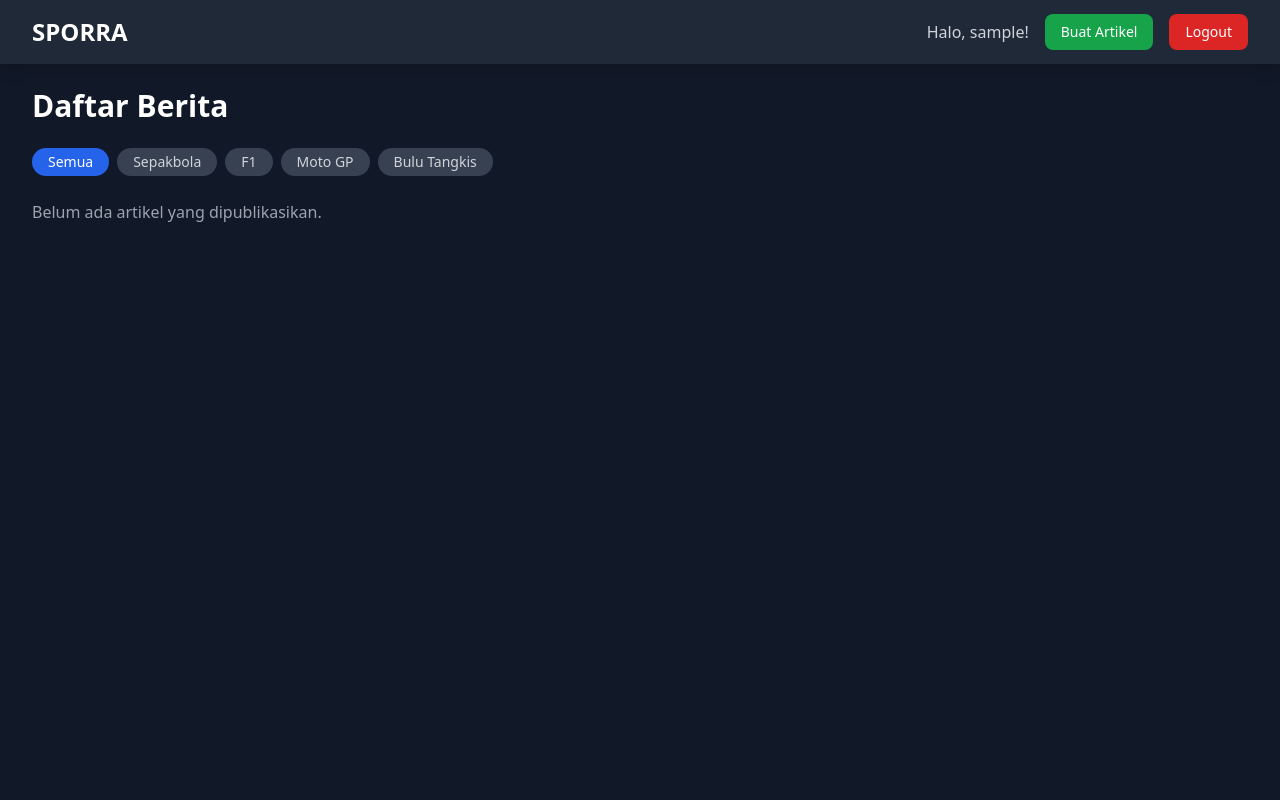
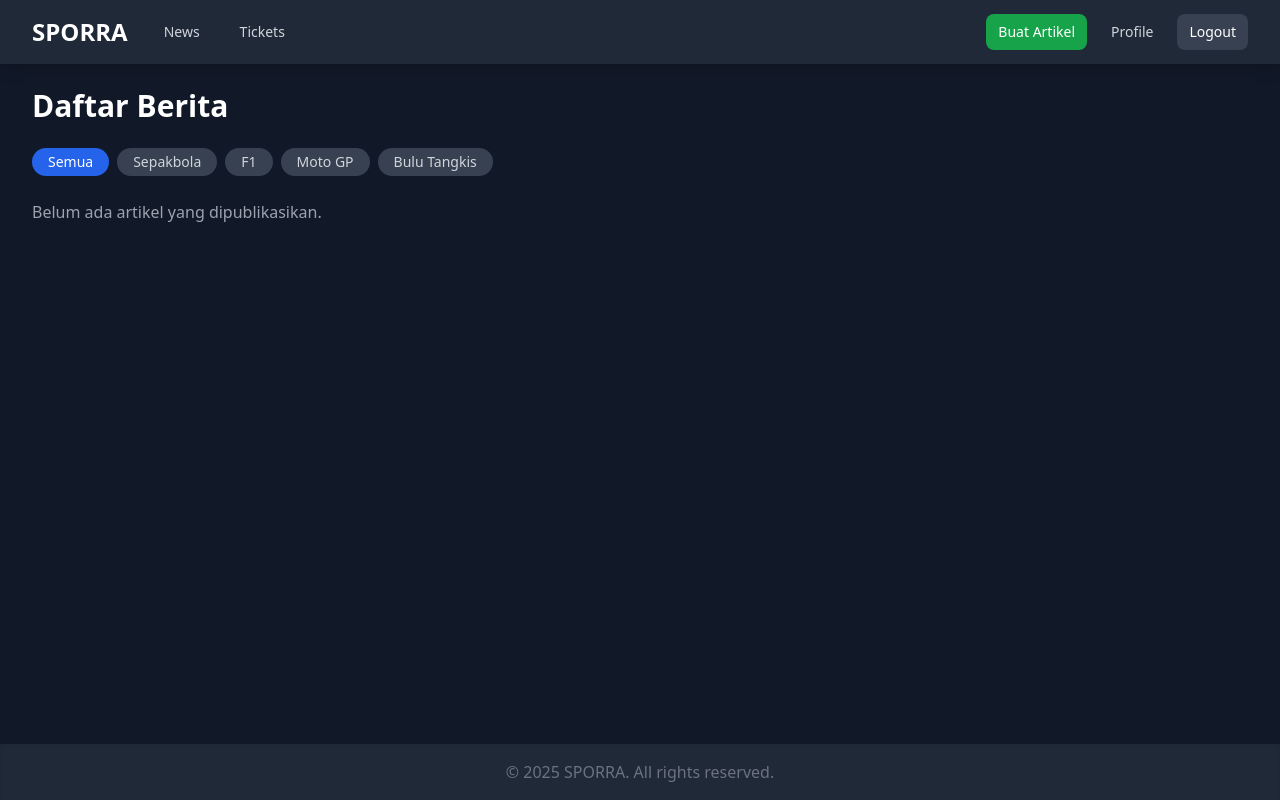
Before and after one commit to kelompok-pbp-d09/sporra, a Django app: page /news/ in a window 1280 px wide. Run offline with Django 5.2, Linux system fonts and the light colour scheme; the visitor is signed in with stand-in values (Sample User, id 1); data that the repository does not hold is empty; some libraries are stand-ins or nearby versions.

Commit message:
Added navbar and landing page

```diff
--- a/news/views.py
+++ b/news/views.py
@@ -5,11 +5,28 @@ from django.views.generic import (
     DetailView,
     CreateView,
     UpdateView,
-    DeleteView
+    DeleteView,
+    TemplateView,
 )
 # For security: only logged-in users can create/edit/delete
 from django.contrib.auth.mixins import LoginRequiredMixin, UserPassesTestMixin
 from .models import Article
+
+
+# --- View Landing page ---
+class LandingPageView(TemplateView):
+    """
+    View untuk menampilkan landing page utama di root '/'.
+    """
+    template_name = 'landing.html'
+
+    # --- LOGIKA UNTUK 'hottest_articles' HARUSNYA ADA DI SINI ---
+    def get_context_data(self, **kwargs):
+        context = super().get_context_data(**kwargs)
+        # Mengambil 3 artikel TERBARU (lebih baik untuk situs baru)
+        context['hottest_articles'] = Article.objects.order_by('-created_at')[:3]
+        return context
+
 
 # --- READ Views ---
 
@@ -23,6 +40,17 @@ class ArticleListView(ListView):
     template_name = 'news/article_list.html'  # You need to create this template
     context_object_name = 'articles'
     paginate_by = 10  # Shows 10 articles per page
+
+    def get_context_data(self, **kwargs):
+        # 1. Panggil implementasi super()
+        context = super().get_context_data(**kwargs)
+
+        # 2. Ambil data artikel
+        # Kita ambil 3 artikel, diurutkan dari views terbanyak
+        context['hottest_articles'] = Article.objects.order_by('-news_views')[:3]
+
+        # 3. Kirim kembali context-nya
+        return context
 
     def get_queryset(self):
         # Start with all articles
@@ -38,12 +66,15 @@ class ArticleListView(ListView):
         return queryset
 
     def get_context_data(self, **kwargs):
-        # This adds the list of categories to the context
-        # so you can build filter links in your template
-        context = super().get_context_data(**kwargs)
-        context['categories'] = Article.CATEGORY_CHOICES
-        context['current_category'] = self.request.GET.get('category')
-        return context
+            # Panggil implementasi super() dulu
+            context = super().get_context_data(**kwargs)
+
+            # Tambahkan data untuk filter kategori
+            context['categories'] = Article.CATEGORY_CHOICES
+            context['current_category'] = self.request.GET.get('category')
+
+            # (Logika 'hottest_articles' sudah DIHAPUS dari sini)
+            return context
 
 
 class ArticleDetailView(DetailView):
--- a/sporra/urls.py
+++ b/sporra/urls.py
@@ -2,11 +2,12 @@
 
 from django.contrib import admin
 from django.urls import path, include
-
 from django.conf import settings
 from django.conf.urls.static import static
+from news.views import LandingPageView
 
 urlpatterns = [
+    path('', LandingPageView.as_view(), name='landing-page'),
     path('admin/', admin.site.urls),
     path('news/', include('news.urls')),
     path('profile_user/', include('profile_user.urls')),
--- a/templates/base.html
+++ b/templates/base.html
@@ -2,36 +2,28 @@
 <html lang="en" class="dark"> <head>
     <meta charset="utf-8">
     <meta name="viewport" content="width=device-width, initial-scale=1">
-    <title>SPORRA</title>
+    <title>SPORRA - Sports News</title>
+
+    {% load static %}
+
     <script src="https://cdn.tailwindcss.com"></script>
     <script src="https://cdn.tailwindcss.com?plugins=typography"></script>
     <script>
-      // Kustomisasi Tailwind (opsional, tapi bagus untuk dark mode)
+      // Kustomisasi Tailwind untuk dark mode typography
       tailwind.config = {
         darkMode: 'class',
         theme: {
           extend: {
-            // Ini akan membuat styling 'prose' (konten artikel)
-            // terlihat bagus di dark mode
             typography: ({ theme }) => ({
               DEFAULT: {
                 css: {
                   '--tw-prose-body': theme('colors.gray[300]'),
                   '--tw-prose-headings': theme('colors.white'),
-                  '--tw-prose-lead': theme('colors.gray[400]'),
                   '--tw-prose-links': theme('colors.blue[400]'),
                   '--tw-prose-bold': theme('colors.white'),
-                  '--tw-prose-counters': theme('colors.gray[400]'),
-                  '--tw-prose-bullets': theme('colors.gray[600]'),
                   '--tw-prose-hr': theme('colors.gray[700]'),
                   '--tw-prose-quotes': theme('colors.gray[100]'),
                   '--tw-prose-quote-borders': theme('colors.gray[700]'),
-                  '--tw-prose-captions': theme('colors.gray[400]'),
-                  '--tw-prose-code': theme('colors.white'),
-                  '--tw-prose-pre-code': theme('colors.gray[300]'),
-                  '--tw-prose-pre-bg': theme('colors.gray[800]'),
-                  '--tw-prose-th-borders': theme('colors.gray[600]'),
-                  '--tw-prose-td-borders': theme('colors.gray[700]'),
                 },
               },
             }),
@@ -40,46 +32,75 @@
       }
     </script>
   </head>
-  <body class="bg-gray-900 text-gray-200 antialiased">
+  <body class="bg-gray-900 text-gray-200 antialiased min-h-screen flex flex-col">
 
-    <nav class="bg-gray-800 shadow-lg">
+    <nav class="bg-gray-800 shadow-lg sticky top-0 z-50">
       <div class="container mx-auto px-4 sm:px-6 lg:px-8">
         <div class="flex justify-between items-center h-16">
-          <div class="flex-shrink-0">
-            <a href="{% url 'news:article-list' %}" class="text-2xl font-bold text-white">
+
+          <div class="flex items-center space-x-6">
+            <a href="{% url 'landing-page' %}" class="text-2xl font-bold text-white">
               SPORRA
             </a>
+
+            <div class="hidden md:flex space-x-4">
+              <a href="{% url 'news:article-list' %}"
+                 class="text-gray-300 hover:text-white px-3 py-2 rounded-md text-sm font-medium">
+                News
+              </a>
+              <a href="#" class="text-gray-300 hover:text-white px-3 py-2 rounded-md text-sm font-medium">
+                Tickets
+              </a>
+            </div>
           </div>
 
-          <div class="flex items-center space-x-4">
+          <div class="flex items-center space-x-3">
             {% if user.is_authenticated %}
-              <span class="text-gray-300">Halo, {{ user.username }}!</span>
+
               <a href="{% url 'news:article-create' %}"
-                 class="bg-green-600 hover:bg-green-700 text-white font-medium py-2 px-4 rounded-lg text-sm transition duration-150">
+                 class="bg-green-600 hover:bg-green-700 text-white font-medium py-2 px-3 rounded-lg text-sm transition duration-150">
                 Buat Artikel
               </a>
+
+              <a href="#" class="text-gray-300 hover:text-white px-3 py-2 rounded-md text-sm font-medium">
+                Profile
+              </a>
+
               <form action="{% url 'profile_user:logout' %}" method="post" class="d-inline">
                 {% csrf_token %}
                 <button type="submit"
-                        class="bg-red-600 hover:bg-red-700 text-white font-medium py-2 px-4 rounded-lg text-sm transition duration-150">
+                        class="bg-gray-700 hover:bg-red-700 text-white font-medium py-2 px-3 rounded-lg text-sm transition duration-150">
                   Logout
                 </button>
               </form>
+
             {% else %}
+
+              <a href="#" class="text-gray-300 hover:text-white px-3 py-2 rounded-md text-sm font-medium">
+                Register
+              </a>
+
               <a href="{% url 'profile_user:login' %}"
-                 class="bg-blue-600 hover:bg-blue-700 text-white font-medium py-2 px-4 rounded-lg text-sm transition duration-150">
+                 class="bg-blue-600 hover:bg-blue-700 text-white font-medium py-2 px-3 rounded-lg text-sm transition duration-150">
                 Login
               </a>
             {% endif %}
-          </div>
+
+            </div>
         </div>
       </div>
     </nav>
 
-    <main class="container mx-auto mt-6 px-4 sm:px-6 lg:px-8">
+    <main class="container mx-auto mt-6 px-4 sm:px-6 lg:px-8 flex-grow">
       {% block content %}
       {% endblock %}
     </main>
 
+    <footer class="bg-gray-800 shadow-inner mt-12">
+      <div class="container mx-auto px-6 py-4 text-center text-gray-500">
+        &copy; {% now "Y" %} SPORRA. All rights reserved.
+      </div>
+    </footer>
+
   </body>
 </html>
```
Also changed, not shown: news/templates/news/article_detail.html (+11 -3 lines), templates/landing.html (added, +68 -0 lines).
